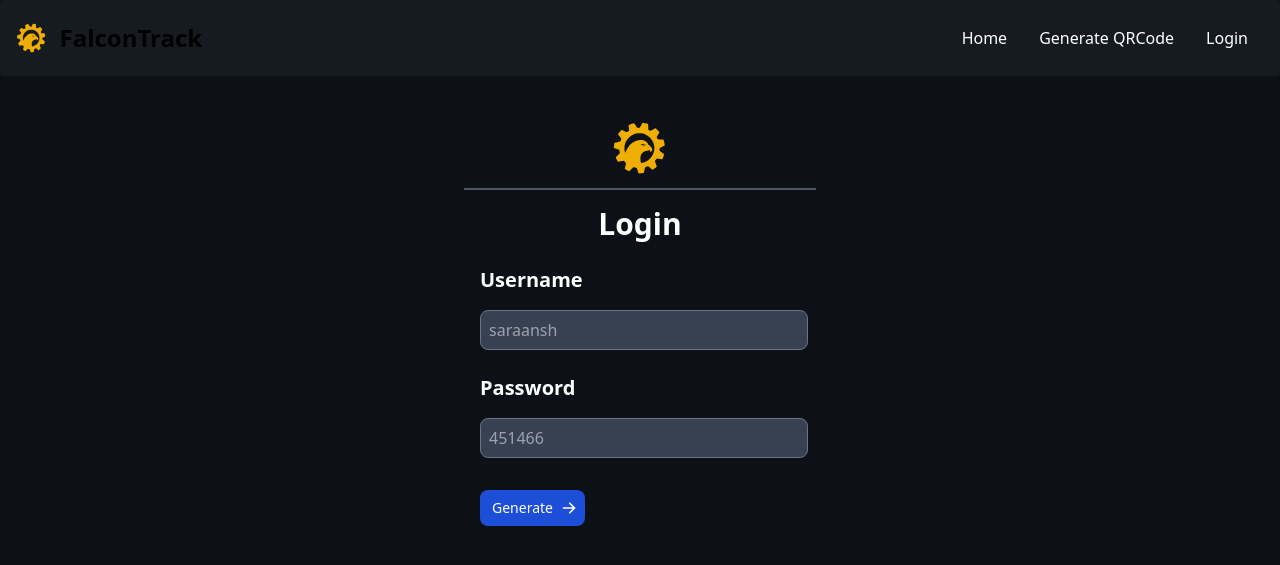
After one commit to team4099/FalconTrack, a Flask app: page /login in a window 1280 px wide. The commit adds this page. Shown: the top 565 px of the page. Run offline with Flask 2, Linux system fonts and the light colour scheme; some libraries are stand-ins or nearby versions.

Commit message:
Added login page

```diff
--- a/app.py
+++ b/app.py
@@ -200,6 +200,14 @@ def new():
             return redirect(url_for("show_all"))
     return render_template("new.html")
 
+@app.route("/login", methods=["GET", "POST"])
+def login():
+    return render_template(
+        "login.html",
+        title="Home",
+        cdns=["https://cdnjs.cloudflare.com/ajax/libs/d3/7.6.1/d3.min.js"],
+    )
+
 
 if __name__ == "__main__":
     db.create_all()
--- a/templates/base.html
+++ b/templates/base.html
@@ -43,16 +43,21 @@
             </button>
             <div class="hidden w-full md:block md:w-auto" id="navbar-default">
                 <ul
-                    class="flex flex-col p-4 mt-4 bg-gray-50 rounded-lg border border-gray-100 md:flex-row md:space-x-8 md:mt-0 md:text-md md:font-medium md:border-0 md:bg-white dark:bg-gray-800 md:dark:bg-gray-900 dark:border-gray-700">
+                    class="flex flex-col p-4 mt-4 rounded-lg md:flex-row md:space-x-8 md:mt-0 md:text-md md:font-medium md:border-0">
                     <li>
                         <a href="/"
-                            class="block py-2 pr-4 pl-3 text-gray-700 rounded hover:bg-gray-100 md:hover:bg-transparent md:border-0 md:hover:text-[#efae04] md:p-0 dark:text-gray-400 md:dark:hover:text-white dark:hover:bg-gray-700 dark:hover:text-white md:dark:hover:bg-transparent text-md"
+                            class="block py-2 pr-4 pl-3 text-white rounded hover:bg-gray-100 md:hover:bg-transparent md:border-0 md:hover:text-[#efae04] md:p-0 dark:text-gray-400 md:dark:hover:text-white dark:hover:bg-gray-700 dark:hover:text-white md:dark:hover:bg-transparent text-md"
                             aria-current="page">Home</a>
                     </li>
                     <li>
                         <a href="/generate"
-                            class="block py-2 pr-4 pl-3 text-gray-700 rounded hover:bg-gray-100 md:hover:bg-transparent md:border-0 md:hover:text-[#efae04] md:p-0 dark:text-gray-400 md:dark:hover:text-white dark:hover:bg-gray-700 dark:hover:text-white md:dark:hover:bg-transparent text-md">Generate
+                            class="block py-2 pr-4 pl-3 text-white rounded hover:bg-gray-100 md:hover:bg-transparent md:border-0 md:hover:text-[#efae04] md:p-0 dark:text-gray-400 md:dark:hover:text-white dark:hover:bg-gray-700 dark:hover:text-white md:dark:hover:bg-transparent text-md">Generate
                             QRCode</a>
+                    </li>
+                    <li>
+                        <a href="/login"
+                            class="block py-2 pr-4 pl-3 text-white rounded hover:bg-gray-100 md:hover:bg-transparent md:border-0 md:hover:text-[#efae04] md:p-0 dark:text-gray-400 md:dark:hover:text-white dark:hover:bg-gray-700 dark:hover:text-white md:dark:hover:bg-transparent text-md">
+                            Login</a>
                     </li>
                 </ul>
             </div>
--- a/templates/generate.html
+++ b/templates/generate.html
@@ -56,7 +56,7 @@
                             d="M10.293 3.293a1 1 0 011.414 0l6 6a1 1 0 010 1.414l-6 6a1 1 0 01-1.414-1.414L14.586 11H3a1 1 0 110-2h11.586l-4.293-4.293a1 1 0 010-1.414z"
                             clip-rule="evenodd"></path>
                     </svg>
-                    </a>
+                </button>
             </form>
         </div>
 
--- /dev/null
+++ b/templates/login.html
@@ -0,0 +1,38 @@
+{% extends "base.html" %}
+
+{% block content %}
+<div class="mt-10 w-[22rem] h-1/2 mx-auto">
+    <div class="">
+        <img src="{{ url_for('static', filename='/svg/logo.svg') }}" class="h-16 mx-auto" alt="4099 Falcon Logo">
+        <h1 class="text-center text-3xl text-white font-semibold border-t-2 border-gray-600 mt-2 pt-4">
+            Login
+        </h1>
+        <form>
+            <h1 class="text-xl text-white font-semibold mt-2 ml-4 pt-4 mb-2">
+                Username
+            </h1>
+            <input name="username" id="username" placeholder="saraansh"
+                class="w-[20.5rem] h-10 bg-gray-700 text-gray-300 rounded-lg mt-2 ml-4 text-md border border-gray-500 px-2"></input>
+            <br>
+
+            <h1 class="text-xl text-white font-semibold mt-2 ml-4 pt-4 mb-2">
+                Password
+            </h1>
+            <input name="password" id="password"  placeholder="451466"
+                class="w-[20.5rem] h-10 bg-gray-700 text-gray-300 rounded-lg mt-2 ml-4 text-md border border-gray-500 px-2"></input>
+            <br>
+
+            <button type="submit"
+                class="inline-flex ml-4 mt-8 items-center py-2 px-3 text-sm font-medium text-center text-white bg-blue-700 rounded-lg hover:bg-blue-800 focus:ring-4 focus:outline-none focus:ring-blue-300 dark:bg-blue-600 dark:hover:bg-blue-700 dark:focus:ring-blue-800">
+                Generate
+                <svg aria-hidden="true" class="ml-2 -mr-1 w-4 h-4" fill="currentColor" viewBox="0 0 20 20"
+                    xmlns="http://www.w3.org/2000/svg">
+                    <path fill-rule="evenodd"
+                        d="M10.293 3.293a1 1 0 011.414 0l6 6a1 1 0 010 1.414l-6 6a1 1 0 01-1.414-1.414L14.586 11H3a1 1 0 110-2h11.586l-4.293-4.293a1 1 0 010-1.414z"
+                        clip-rule="evenodd"></path>
+                </svg>
+            </button>
+        </form>
+    </div>
+</div>
+{% endblock content %}
```
